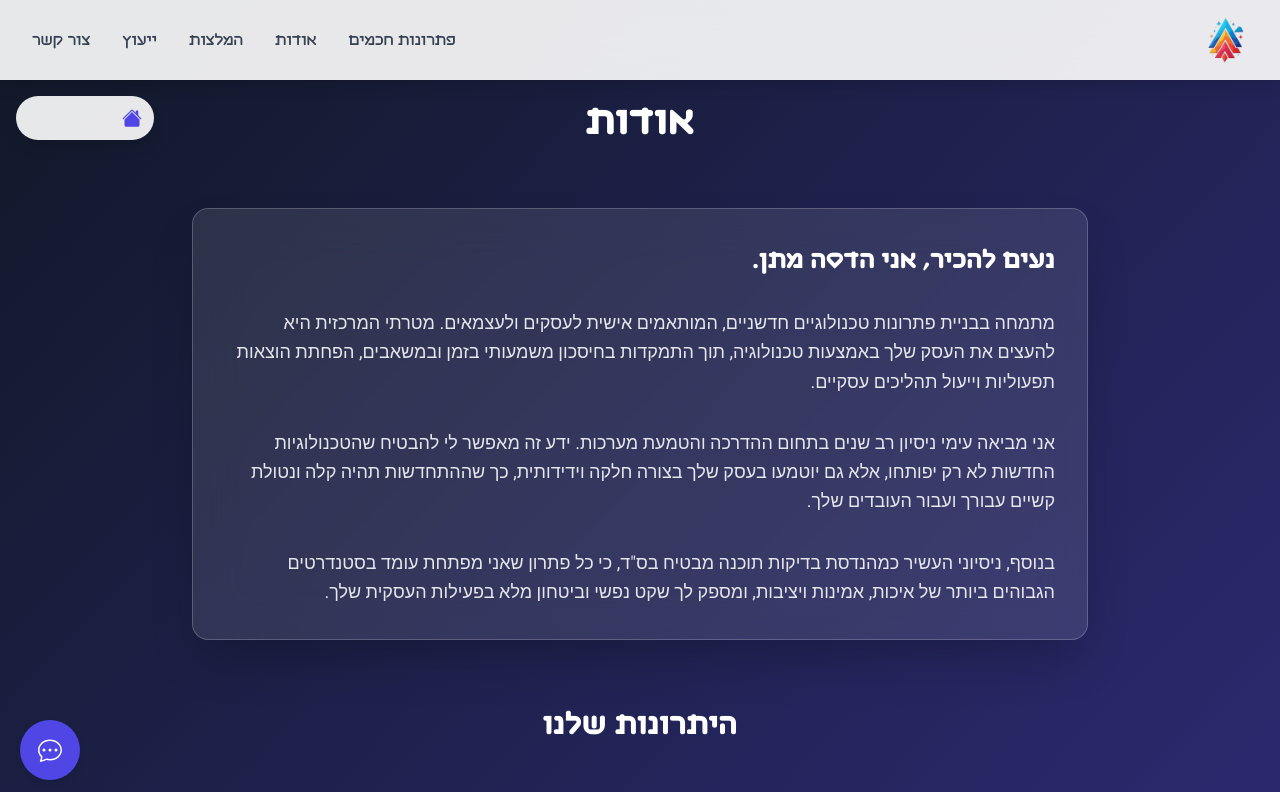
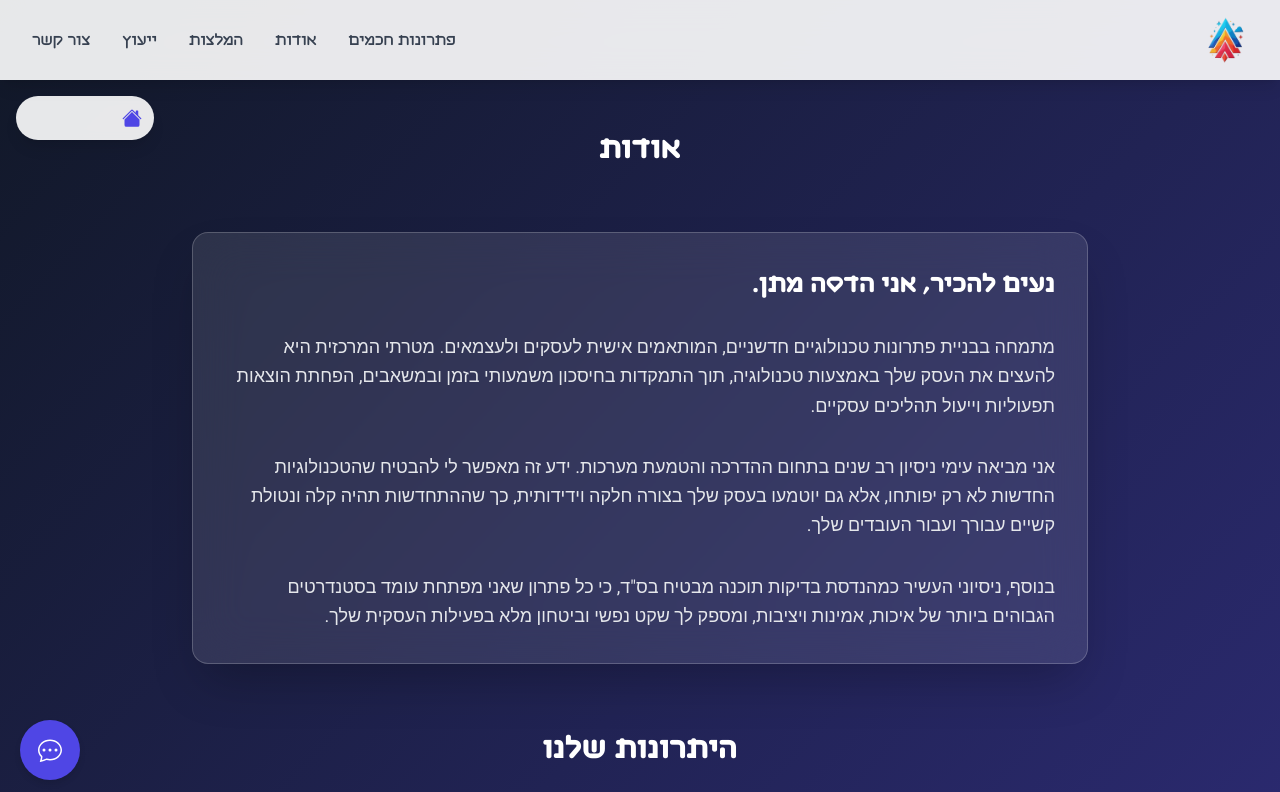
Before and after one commit to Hadasa-Matan/4U, a React (Vite) app: page /4U/about in a window 1280 px wide. Shown: the top 792 px of the page. Built offline with nearby package versions, Linux system fonts and the light colour scheme; no server answers.

Commit message:
Update About.jsx

```diff
--- a/src/components/About.jsx
+++ b/src/components/About.jsx
@@ -33,8 +33,8 @@ function About() {
   ];
 
   return (
-    <section className="bg-gradient-to-br from-gray-900 to-indigo-900 py-24">
-      <div className="max-w-7xl mx-auto px-4 sm:px-6 lg:px-8">
+    <section className="py-32 bg-gradient-to-br from-gray-900 to-indigo-900 relative overflow-hidden">
+      <div className="max-w-7xl mx-auto px-4 sm:px-6 lg:px-8 relative">
         <motion.div
           ref={ref}
           initial={{ opacity: 0, y: 20 }}
@@ -42,7 +42,7 @@ function About() {
           transition={{ duration: 0.6 }}
           className="text-center mb-16"
         >
-          <h2 className="text-5xl font-bold text-white mb-6">אודות</h2>
+          <h2 className="text-4xl font-bold text-white mb-12">אודות</h2>
         </motion.div>
 
         <div className="max-w-4xl mx-auto">
```
